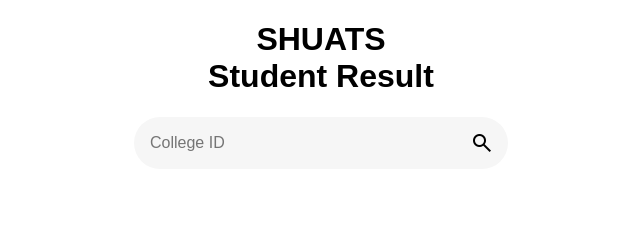
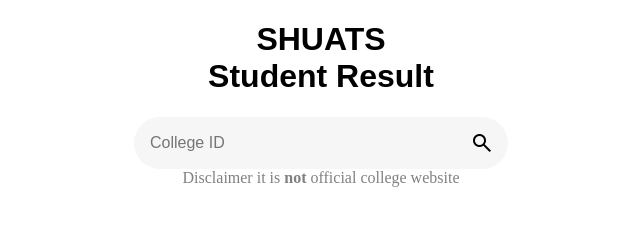
Before and after one commit to OfficialKovid/shuatsresult, a plain HTML site: page index.html in a window 1280 px wide. Shown: the whole page, without its empty margins (319-959 px from the left). Drawn offline with nearby package versions, Linux system fonts and the light colour scheme.

Commit message:
Added a disclaimer

```diff
--- a/index.html
+++ b/index.html
@@ -20,6 +20,7 @@
                 <!-- <input name="btnadmitcard" type="button" onclick="admitcard()" value="Search" id="button" style="font-size: 10pt"> -->
             </div>
         </form>
+        <span class="Disclaimer">Disclaimer it is <b>not</b> official college website</span>
 
         <script>
             function admitcard() {
--- a/style.css
+++ b/style.css
@@ -1,5 +1,6 @@
 h1{
     font-family: 'Lexend',sans-serif;
+
 }
 
 #search{
@@ -30,7 +31,10 @@ h1{
     cursor: pointer;
 }
 
-
+.Disclaimer{
+    color: gray;
+    margin-top: 10px;
+}
 @media (max-width: 750px) {
     .main{
         /* background-color: red; */
```
Also changed, not shown: google73235738b83fd444.html (deleted, +0 -1 lines).
